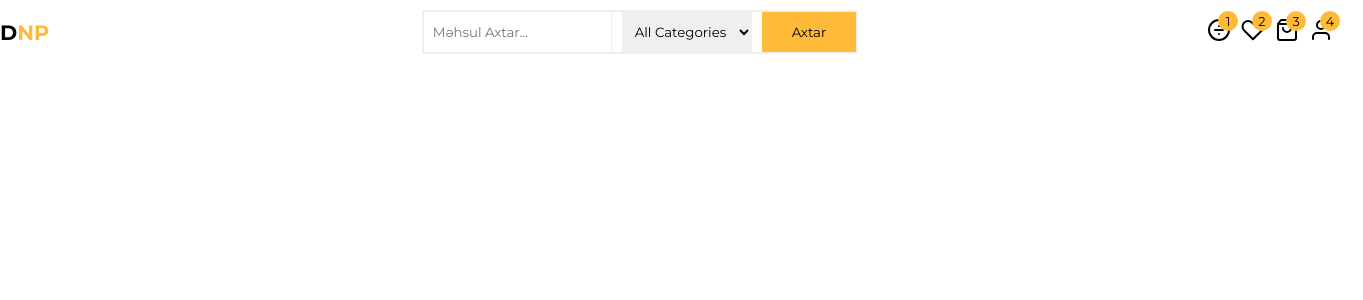
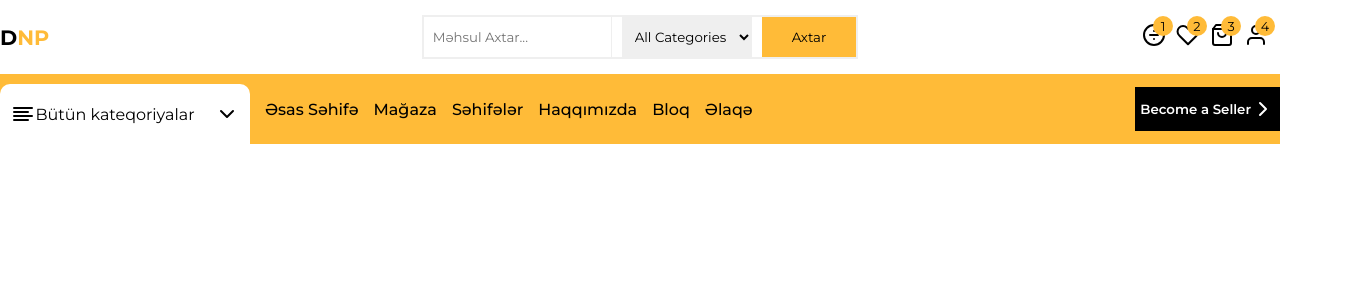
Before and after one commit to gojayevmurad/commerce-react, a React (Create React App) app: page / in a window 1280 px wide. Shown: the top 300 px of the page, 1363 px wide, since content can reach past the window. Built offline with nearby package versions, Linux system fonts and the light colour scheme.

Commit message:
location header completed

```diff
--- a/package.json
+++ b/package.json
@@ -3,6 +3,9 @@
   "version": "0.1.0",
   "private": true,
   "dependencies": {
+    "@emotion/react": "^11.10.6",
+    "@emotion/styled": "^11.10.6",
+    "@mui/material": "^5.11.15",
     "@testing-library/jest-dom": "^5.16.5",
     "@testing-library/react": "^13.4.0",
     "@testing-library/user-event": "^13.5.0",
--- a/src/App.js
+++ b/src/App.js
@@ -1,9 +1,11 @@
 import './app.scss'
 import Header from './components/Header/Header';
+import LocationHeader from './components/LocationHeader/LocationHeader';
 function App() {
   return (
     <div className="commerce">
       <Header/>
+      <LocationHeader/>
     </div>
   );
 }
--- a/src/components/Header/header.scss
+++ b/src/components/Header/header.scss
@@ -5,11 +5,12 @@
     display: flex;
     justify-content: space-between;
     align-items: center;
+    margin: 15px 0;
   }
 
   &--logo {
     font-size: 1.3rem;
-    width: 20px;
+    width: 150px;
     font-weight: 700;
     &__text {
       color: var(--primary-color) !important;
@@ -50,7 +51,7 @@
     }
   }
   &--actions {
-    width: 20px;
+    width: 150px;
     display: flex;
     justify-content: center;
     align-items: center;
--- a/src/components/LocationHeader/LocationHeader.jsx
+++ b/src/components/LocationHeader/LocationHeader.jsx
@@ -1,15 +1,174 @@
-import React from 'react'
+import React from "react";
+
+import "./locationheader.scss";
 
 const LocationHeader = () => {
   return (
-    <div className='locationheader'>
+    <div className="locationheader">
       <div className="container">
         <div className="locationheader--content">
+          <ul className="locationheader--list">
+            <li className="locationheader--list__categories">
+              <div className="locationheader--list__categories__leftside">
+                <svg
+                  xmlns="http://www.w3.org/2000/svg"
+                  width="24"
+                  height="24"
+                  viewBox="0 0 24 24"
+                  fill="none"
+                  stroke="currentColor"
+                  stroke-width="2"
+                  stroke-linecap="round"
+                  stroke-linejoin="round"
+                  class="feather feather-align-left"
+                >
+                  <line x1="17" y1="10" x2="3" y2="10" />
+                  <line x1="21" y1="6" x2="3" y2="6" />
+                  <line x1="21" y1="14" x2="3" y2="14" />
+                  <line x1="17" y1="18" x2="3" y2="18" />
+                </svg>
+                Bütün kateqoriyalar
+              </div>
+              <svg
+                xmlns="http://www.w3.org/2000/svg"
+                width="24"
+                height="24"
+                viewBox="0 0 24 24"
+                fill="none"
+                stroke="currentColor"
+                stroke-width="2"
+                stroke-linecap="round"
+                stroke-linejoin="round"
+                class="feather feather-chevron-down"
+              >
+                <polyline points="6 9 12 15 18 9" />
+              </svg>
+              <ul className="locationheader--list__categories--absolutecategories">
+                <li>
+                  <div className="absolutecategories--leftside">
+                    <i class="fa-solid fa-laptop-code"></i>
+                    Mobil və Laptop
+                  </div>
 
+                  <svg
+                    xmlns="http://www.w3.org/2000/svg"
+                    width="24"
+                    height="24"
+                    viewBox="0 0 24 24"
+                    fill="none"
+                    stroke="currentColor"
+                    stroke-width="2"
+                    stroke-linecap="round"
+                    stroke-linejoin="round"
+                    class="feather feather-chevron-right"
+                  >
+                    <polyline points="9 18 15 12 9 6" />
+                  </svg>
+                </li>
+                <li>
+                  <div className="absolutecategories--leftside">
+                    <i class="fa-solid fa-gamepad"></i>
+                    Əyləncə
+                  </div>
+                  <svg
+                    xmlns="http://www.w3.org/2000/svg"
+                    width="24"
+                    height="24"
+                    viewBox="0 0 24 24"
+                    fill="none"
+                    stroke="currentColor"
+                    stroke-width="2"
+                    stroke-linecap="round"
+                    stroke-linejoin="round"
+                    class="feather feather-chevron-right"
+                  >
+                    <polyline points="9 18 15 12 9 6" />
+                  </svg>
+                </li>
+                <li>
+                  <div className="absolutecategories--leftside">
+                    <i class="fa-solid fa-photo-film"></i>
+                    Şəkil və Video
+                  </div>
+                  <svg
+                    xmlns="http://www.w3.org/2000/svg"
+                    width="24"
+                    height="24"
+                    viewBox="0 0 24 24"
+                    fill="none"
+                    stroke="currentColor"
+                    stroke-width="2"
+                    stroke-linecap="round"
+                    stroke-linejoin="round"
+                    class="feather feather-chevron-right"
+                  >
+                    <polyline points="9 18 15 12 9 6" />
+                  </svg>
+                </li>
+                <li>
+                  <div className="absolutecategories--leftside">
+                    <i class="fa-solid fa-motorcycle"></i>
+                    Nəqliyyat
+                  </div>
+                  <svg
+                    xmlns="http://www.w3.org/2000/svg"
+                    width="24"
+                    height="24"
+                    viewBox="0 0 24 24"
+                    fill="none"
+                    stroke="currentColor"
+                    stroke-width="2"
+                    stroke-linecap="round"
+                    stroke-linejoin="round"
+                    class="feather feather-chevron-right"
+                  >
+                    <polyline points="9 18 15 12 9 6" />
+                  </svg>
+                </li>
+              </ul>
+            </li>
+            <li className="locationheader--list__items">
+              <a href="#">Əsas Səhifə</a>
+            </li>
+            <li className="locationheader--list__items">
+              <a href="#">Mağaza</a>
+            </li>
+            <li className="locationheader--list__items">
+              <a href="#">Səhifələr</a>
+            </li>
+            <li className="locationheader--list__items">
+              <a href="#">Haqqımızda</a>
+            </li>
+            <li className="locationheader--list__items">
+              <a href="#">Bloq</a>
+            </li>
+            <li className="locationheader--list__items">
+              <a href="#">Əlaqə</a>
+            </li>
+          </ul>
+          <div className="locationheader--seller">
+            <button>
+              Become a Seller
+              <svg
+                xmlns="http://www.w3.org/2000/svg"
+                width="24"
+                height="24"
+                viewBox="0 0 24 24"
+                fill="none"
+                stroke="currentColor"
+                stroke-width="2"
+                stroke-linecap="round"
+                stroke-linejoin="round"
+                class="feather feather-chevron-right"
+              >
+                <polyline points="9 18 15 12 9 6" />
+              </svg>
+            </button>
+          </div>
         </div>
       </div>
     </div>
-  )
-}
+  );
+};
 
-export default LocationHeader
+export default LocationHeader;
--- /dev/null
+++ b/src/components/LocationHeader/locationheader.scss
@@ -0,0 +1,63 @@
+.locationheader {
+  background-color: var(--primary-color);
+  &--content {
+    display: flex;
+    justify-content: space-between;
+    height: 70px;
+  }
+
+  &--list {
+    display: flex;
+    justify-content: center;
+    align-items: center;
+    gap: 15px;
+    height: 70px;
+    position: relative;
+    &__categories {
+      display: flex;
+      justify-content: center;
+      align-items: center;
+      gap: 20px;
+      background-color: #fff;
+      height: 60px;
+      width: 250px;
+      align-self: flex-end;
+      border-top-right-radius: 10px;
+      border-top-left-radius: 10px;
+      &__leftside {
+        display: flex;
+        justify-content: center;
+        align-items: center;
+      }
+
+      &--absolutecategories {
+        position: absolute;
+        top: 70px;
+        left: 0;
+        display: none; //!!!!!!!!!!!!!!!!!!!!!!!!!!!!!!!!!!!!!!!!!!!!!!!!!1
+      }
+    }
+    &__items {
+      a {
+        font-weight: 500;
+        color: #000;
+      }
+    }
+  }
+  &--seller {
+    display: flex;
+    justify-content: center;
+    align-items: center;
+    button {
+      display: flex;
+      justify-content: center;
+      align-items: center;
+      padding: 10px 5px;
+      background-color: #000;
+      color: #fff;
+      font-weight: 600;
+      border: none;
+      outline: none;
+    }
+  }
+}
```
Also changed, not shown: 1 other file (tests, documents, lock files or other folders).
